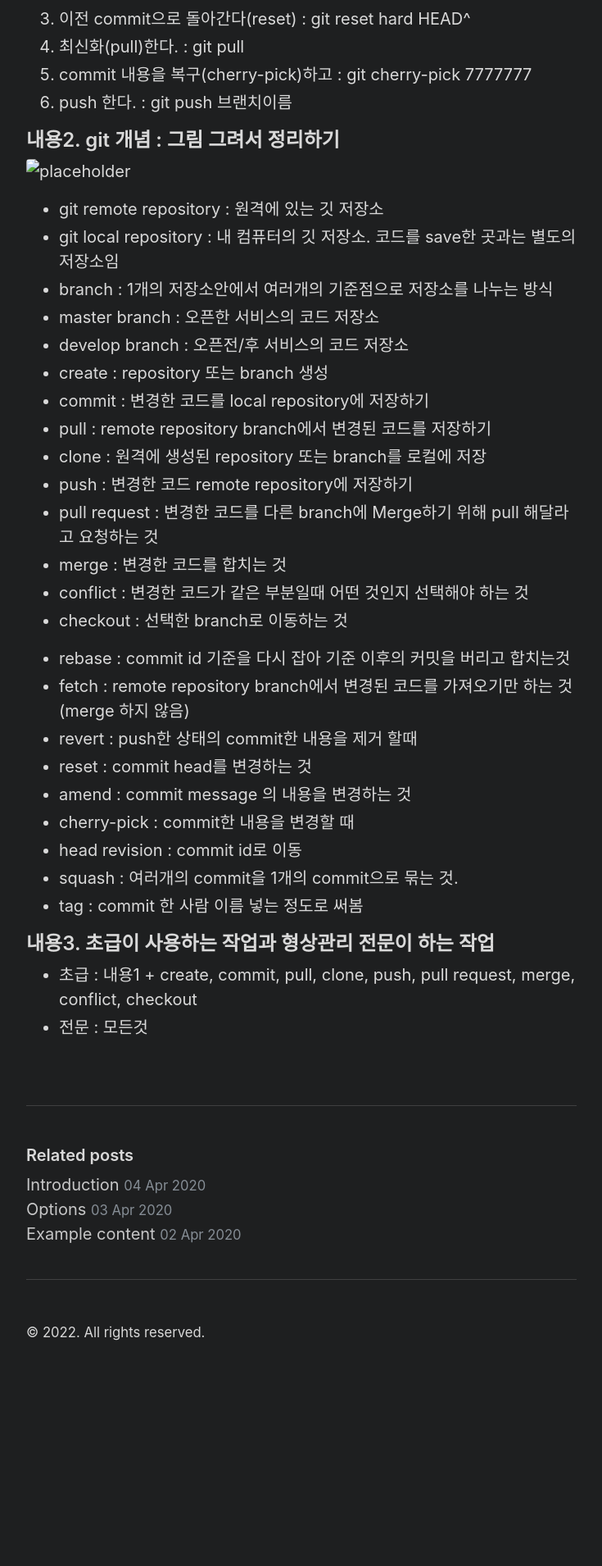
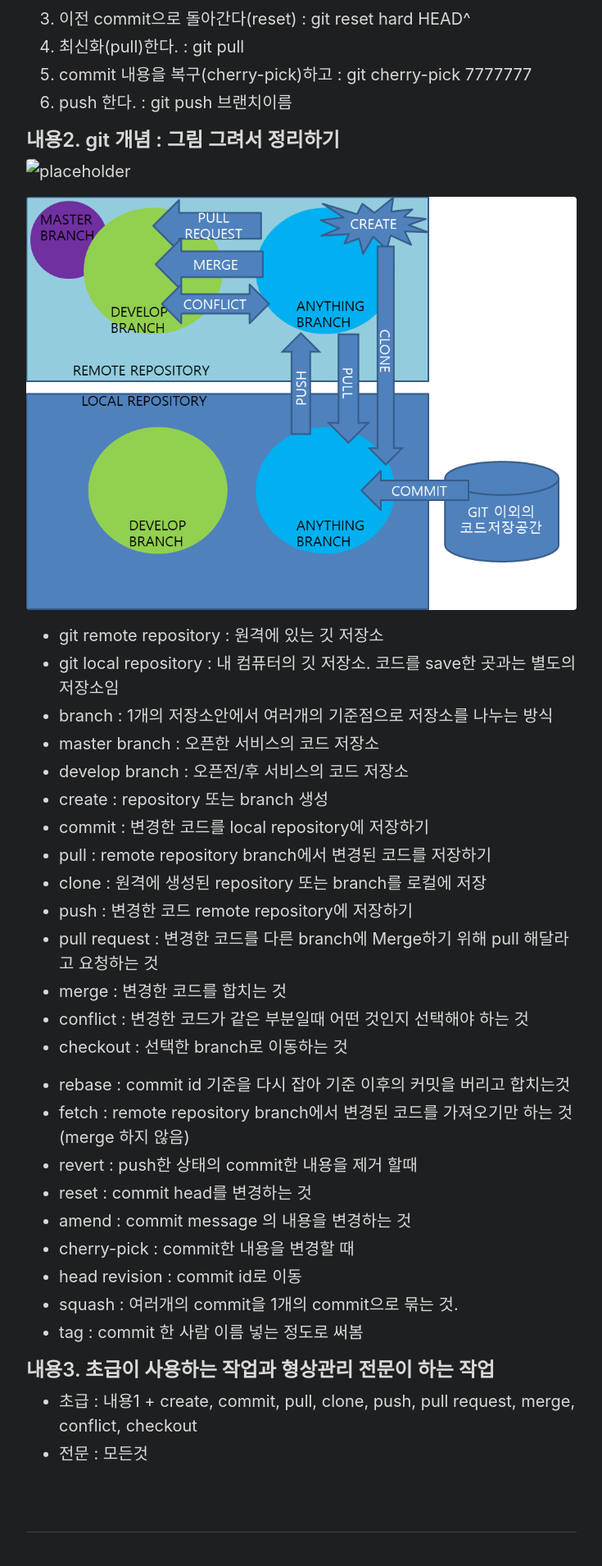
Before and after one commit to son1004007/son1004007.github.io, a Jekyll site: the page built from _posts/2022-02-01-git.md, in a window 1280 px wide. Shown: the part 653-2563 px from the top of the page at 82% size, without its empty margins (272-1007 px from the left). Built offline with Jekyll 4.4.1, drawn with Linux system fonts in a browser that asks for light colours; before the commit the page ends 2340 px from its top, so only the background shows below that.

Commit message:
Update 2022-02-01-git.md

```diff
--- a/_posts/2022-02-01-git.md
+++ b/_posts/2022-02-01-git.md
@@ -19,8 +19,8 @@ title: git
 6. push 한다. : git push 브랜치이름
 
 ## 내용2. git 개념 : 그림 그려서 정리하기
-<img src="./git_term.png" alt="placeholder" title="Large example image">
-
+![placeholder](./git_term.png "Large example image")
+![placeholder](https://github.com/son1004007/son1004007.github.io/blob/3b2dfecc7a2e07bc07f99fd90d7eb679190ea169/_posts/git_term.png)
 - git remote repository : 원격에 있는 깃 저장소
 - git local repository : 내 컴퓨터의 깃 저장소. 코드를 save한 곳과는 별도의 저장소임
 - branch : 1개의 저장소안에서 여러개의 기준점으로 저장소를 나누는 방식
```
